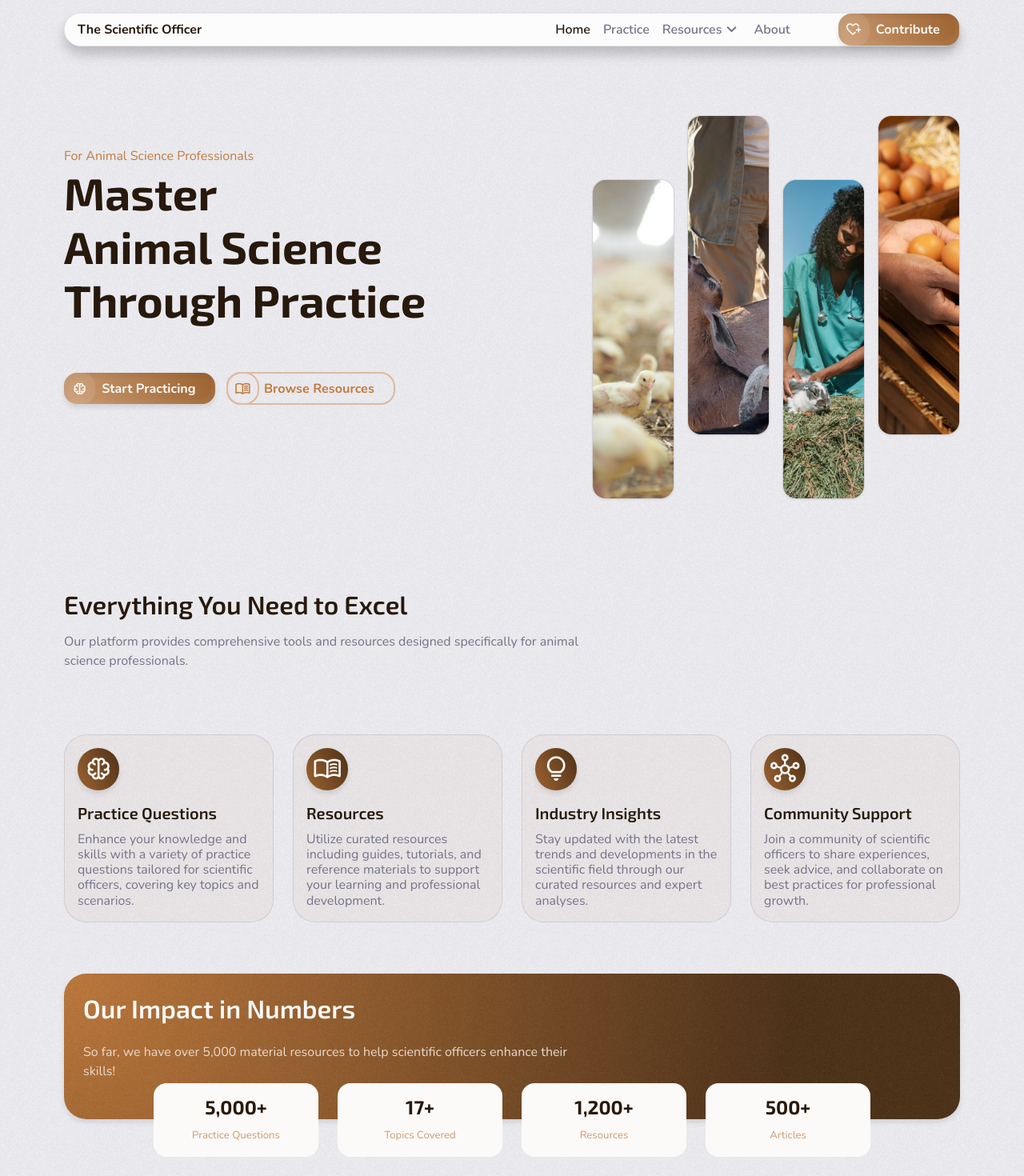
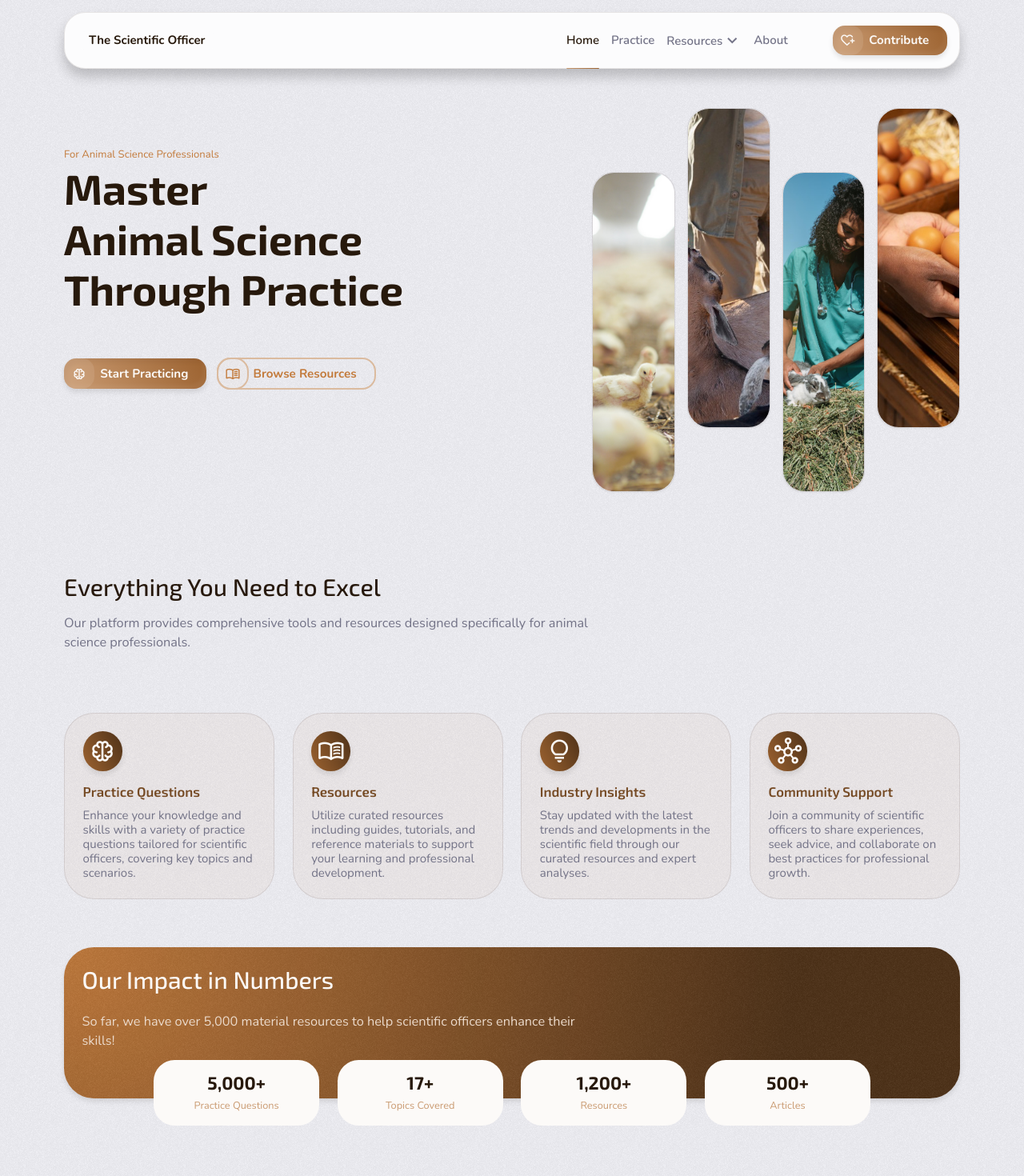
Before and after one commit to Timbar09/the_scientific_officer, a React (Vite) app: page / in a window 1280 px wide. Shown: the top 1470 px of the page at 80% size. Built offline with nearby package versions, Linux system fonts and the light colour scheme.

Commit message:
Refactor typography styles for improved consistency and responsiveness across components

```diff
--- a/src/assets/sass/base/_typography.scss
+++ b/src/assets/sass/base/_typography.scss
@@ -50,13 +50,18 @@ button {
   display: none;
 }
 
+.App {
+  font-size: 13px;
+  font-size: clamp(13px, 1.5vw, 15px);
+}
+
 .main {
-  padding-block-start: 5rem;
-  padding-block-end: 2rem;
+  padding-block-start: 5em;
+  padding-block-end: 2em;
 }
 
 .main__section {
-  padding-block: 4rem;
+  padding-block: 4em;
 }
 
 .container {
@@ -65,13 +70,20 @@ button {
 }
 
 .page {
-  padding-block-start: 8rem;
-  padding-block-end: 4rem;
+  padding-block-start: 10em;
+  padding-block-end: 4em;
 }
 
 .page__title {
   color: clr(primary, 900);
-  margin-block-end: 2rem;
+  font-size: clamp(1.5em, 3vw, 2.25em);
+  font-weight: 500;
+  margin-block-end: 0.7em;
+}
+
+.page__description {
+  font-size: 1.08125em;
+  max-width: max(40rem, 60%);
 }
 
 .sr-only {
--- a/src/assets/sass/components/_Footer.scss
+++ b/src/assets/sass/components/_Footer.scss
@@ -3,7 +3,7 @@
 .footer {
   padding-block-end: 5rem;
   text-align: center;
-  font-size: 0.875rem;
+  font-size: 0.9125em;
 
   @include mq(md) {
     text-align: left;
--- a/src/assets/sass/components/_Header.scss
+++ b/src/assets/sass/components/_Header.scss
@@ -18,7 +18,7 @@
   }
 
   &__logo {
-    border-radius: radius(pill);
+    border-radius: radius(md);
     background-color: clr(neutral, 100);
     box-shadow: $shadow-md;
 
@@ -58,13 +58,26 @@
 
     &--menu {
       position: absolute;
-      padding: 4.5rem spacing(3) spacing(5);
-      border-radius: 0 0 radius(lg) radius(lg);
+      padding: 4.5rem spacing(4) spacing(4);
+      border-radius: 0 0 radius(xl) radius(xl);
       box-shadow: 0 4px 6px rgba(0, 0, 0, 0.1);
       background-color: clr(neutral, 100);
       width: 100%;
       flex-direction: column;
-      gap: 0.125rem;
+
+      li {
+        &:first-child {
+          a {
+            border-radius: radius(md) radius(md) 0 0;
+          }
+        }
+
+        &:last-child {
+          a {
+            border-radius: 0 0 radius(md) radius(md);
+          }
+        }
+      }
 
       button {
         background-color: clr(neutral, 100);
@@ -74,7 +87,9 @@
         position: relative;
         width: 100%;
         text-align: center;
-        font-size: inherit;
+        font-size: 1.5em;
+        font-weight: 500;
+        letter-spacing: 0.07125em;
         cursor: pointer;
         z-index: 1;
         transition: background-color 100ms ease;
@@ -139,7 +154,7 @@
       }
 
       &__link {
-        --underline-height: 3%;
+        --underline-height: 0.125em;
 
         font-size: inherit;
         font-weight: 600;
@@ -148,7 +163,7 @@
 
         @include before() {
           left: 0;
-          bottom: -1%;
+          bottom: -2%;
           width: 100%;
           height: 0;
           background: $clr-primary-gradient-mid;
--- a/src/assets/sass/components/_card.scss
+++ b/src/assets/sass/components/_card.scss
@@ -6,39 +6,39 @@
 
   &__small {
     padding: spacing(2);
-    border-radius: radius(md);
+    border-radius: radius(lg);
 
     &--text {
-      gap: 0.25rem;
+      gap: 0.25em;
     }
 
     &--icon {
       color: clr(primary, 900);
       max-width: min-content;
       background-color: clr(primary, 500, 0.075);
-      border-radius: radius(sm);
+      border-radius: radius(md);
       padding: spacing(1);
 
       span {
-        font-size: 2.275rem;
+        font-size: 2.75em;
       }
     }
 
     &--title {
       color: clr(primary, 900);
-      font-size: 1.05rem;
+      font-size: 1.05em;
       font-weight: 600;
     }
 
     &--description {
-      font-size: 0.85rem;
+      font-size: 0.875em;
       line-height: 1.1;
     }
   }
 
   &__medium {
-    padding: spacing(3);
-    border-radius: radius(lg);
+    padding: spacing(4);
+    border-radius: radius(xl);
     text-align: center;
 
     @include mq(md) {
@@ -63,18 +63,18 @@
       }
 
       span {
-        font-size: 2.275rem;
+        font-size: 2.275em;
       }
     }
 
     &--title {
-      color: clr(primary, 900);
-      font-size: 1.25rem;
+      color: clr(primary, 700);
+      font-size: 1.125em;
       font-weight: 600;
     }
 
     &--description {
-      font-size: 1rem;
+      font-size: 1em;
       line-height: 1.2;
       width: 100%;
     }
--- a/src/assets/sass/pages/_Home.scss
+++ b/src/assets/sass/pages/_Home.scss
@@ -2,7 +2,7 @@
 
 .home {
   &__title {
-    font-size: clamp(2.5rem, 5vw, 3.5rem);
+    font-size: clamp(2.5em, 5vw, 3.5em);
     margin-bottom: 1rem;
     text-shadow: 2px 2px 4px clr(neutral, 100, 0.3);
 
@@ -21,8 +21,8 @@
 
   &__section {
     &--title {
-      font-size: clamp(1.5rem, 3vw, 2rem);
-      font-weight: 600;
+      font-size: clamp(1.5em, 3vw, 2em);
+      font-weight: 500;
       color: clr(primary, 900);
       margin-block-end: spacing(3);
       text-align: center;
@@ -34,6 +34,7 @@
     }
 
     &--description {
+      font-size: 1.0875em;
       max-width: max(40rem, 60%);
       text-align: center;
 
@@ -51,6 +52,10 @@
     &--text {
       text-align: center;
 
+      > p {
+        font-size: 0.8725em;
+      }
+
       @include mq(md) {
         text-align: left;
         min-width: 20rem;
@@ -66,7 +71,7 @@
         flex: 1;
         height: clamp(25rem, 50vh, 35rem);
         position: relative;
-        border-radius: radius(md);
+        border-radius: radius(lg);
         border: $border;
         box-shadow: $shadow-sm;
 
@@ -85,13 +90,13 @@
   }
 
   &__feature {
-    margin-top: 4rem;
+    margin-top: 4em;
 
     &--list {
-      padding-top: 5rem;
+      padding-top: 5em;
       grid-template-columns: 1fr;
 
-      @include mq(md) {
+      @include mq(sm) {
         grid-template-columns: repeat(2, 1fr);
       }
 
@@ -103,11 +108,11 @@
 
   &__metric {
     @include mq(md) {
-      margin-block-end: 6rem;
+      margin-block-end: 6em;
     }
 
     .container {
-      border-radius: radius(lg);
+      border-radius: radius(xl);
       background-image: radial-gradient(
         circle at top left,
         clr(primary, 500),
@@ -150,18 +155,19 @@
     }
 
     &--item {
-      border-radius: radius(md);
+      border-radius: radius(lg);
       text-align: center;
       flex: 1;
 
       &__value {
-        font-size: 1.5rem;
+        font-size: 1.5em;
         font-weight: 700;
         color: clr(primary, 900);
+        margin-block-end: 0.25em;
       }
 
       &__label {
-        font-size: 0.825rem;
+        font-size: 0.85em;
         color: clr(primary, 400);
       }
     }
--- a/src/components/Header.tsx
+++ b/src/components/Header.tsx
@@ -3,9 +3,9 @@ import Nav from "./Nav";
 const Header = () => {
   return (
     <header className="header p-block-3" role="banner">
-      <div className="container flex ai-center jc-between">
+      <div className="container flex ai-center jc-between p-inline-@md-3">
         <div
-          className="header__logo p-block-1 p-inline-3 fw-bold clr-primary-900"
+          className="header__logo p-block-1 p-inline-3 p-block-@md-0 fw-bold clr-primary-900"
           role="logo"
         >
           The Scientific Officer
--- a/src/components/Nav/NavItems.tsx
+++ b/src/components/Nav/NavItems.tsx
@@ -1,5 +1,5 @@
 import { useState } from "react";
-import { NavLink } from "react-router";
+import { NavLink, useLocation } from "react-router";
 import { motion, AnimatePresence } from "motion/react";
 import type { Variants } from "motion/react";
 
@@ -64,13 +64,22 @@ const NavItem = ({
   handleMenuItemClick = () => {},
 }: NavItemProps) => {
   const [isOpen, setIsOpen] = useState<boolean>(false);
+  const { pathname } = useLocation();
 
   const itemClassName = `header__nav--${isMobileMenu ? "menu" : "list"}`;
+  const isItemActive =
+    pathname === item.path || pathname.startsWith(`${item.path}/`);
+  const isSubItemActive =
+    item.sub?.some(
+      (subItem) =>
+        pathname === subItem.path || pathname.startsWith(`${subItem.path}/`),
+    ) ?? false;
+  const isDropdownActive = isItemActive || isSubItemActive;
 
   return (
     <li
       key={item.path}
-      className={`${itemClassName}__item`}
+      className={`${itemClassName}__item p-block-@md-4`}
       role="listitem"
       onMouseEnter={!isMobileMenu ? () => setIsOpen(true) : undefined}
       onMouseLeave={!isMobileMenu ? () => setIsOpen(false) : undefined}
@@ -80,8 +89,8 @@ const NavItem = ({
           <button
             type="button"
             className={`${itemClassName}__link flex ai-center jc-center ${
-              isMobileMenu ? "fw-bold p-1" : ""
-            }`}
+              isMobileMenu ? "p-2" : ""
+            } ${isDropdownActive ? "active" : ""}`}
             aria-haspopup="true"
             aria-expanded={isOpen}
             onClick={isMobileMenu ? () => setIsOpen(!isOpen) : undefined}
@@ -115,7 +124,7 @@ const NavItem = ({
           to={item.path}
           className={({ isActive }) =>
             `${itemClassName}__link flex jc-center ai-center ${
-              isMobileMenu ? "fw-bold p-1" : ""
+              isMobileMenu ? "p-2" : ""
             } ${isActive ? "active" : ""}`
           }
           {...(isMobileMenu ? { onClick: handleMenuItemClick } : {})}
--- a/src/components/Nav/index.tsx
+++ b/src/components/Nav/index.tsx
@@ -8,7 +8,6 @@ import { MenuList, NavList } from "./NavLists";
 const Nav = () => {
   const [isNavOpen, setIsNavOpen] = useState<boolean>(false);
   const isTablet: boolean = useMediaQuery({ breakpoint: "md" });
-  const isLaptop: boolean = useMediaQuery({ breakpoint: "lg" });
 
   const toggleNavMenu = () => {
     setIsNavOpen(!isNavOpen);
@@ -44,9 +43,13 @@ const Nav = () => {
         handleMenuItemClick={toggleNavMenu}
       />
 
-      {isTablet && <NavList />}
+      {isTablet && (
+        <>
+          <NavList />
 
-      {isLaptop && <Button icon={{ name: "heart_plus" }}>Contribute</Button>}
+          <Button icon={{ name: "heart_plus" }}>Contribute</Button>
+        </>
+      )}
     </nav>
   );
 };
--- a/src/pages/home/HomeFeatures.tsx
+++ b/src/pages/home/HomeFeatures.tsx
@@ -63,10 +63,7 @@ const HomeFeatures = () => {
 
         <ul className="home__feature--list grid gap-4">
           {features.map((feature) => (
-            <li
-              className="home__feature--item flex flex-col gap-1"
-              key={feature.title}
-            >
+            <li className="home__feature--item" key={feature.title}>
               <Card
                 icon={{ name: feature.icon }}
                 title={feature.title}
--- a/src/pages/home/HomeMetrics.tsx
+++ b/src/pages/home/HomeMetrics.tsx
@@ -30,7 +30,7 @@ const HomeMetrics = () => {
             Our Impact in Numbers
           </h2>
 
-          <p className="home__section--description m-block-end-4 clr-primary-200">
+          <p className="home__section--description m-block-end-5 clr-primary-200">
             So far, we have over 5,000 material resources to help scientific
             officers enhance their skills!
           </p>
@@ -41,7 +41,7 @@ const HomeMetrics = () => {
                 className="home__metric--item text-center bg-primary-100 p-3"
                 key={metric.label}
               >
-                <h3 className="home__metric--item__value clr-primary-100 fw-bold m-block-end-1">
+                <h3 className="home__metric--item__value clr-primary-100 fw-bold">
                   {metric.value}
                 </h3>
                 <p className="home__metric--item__label clr-primary-300">
```
